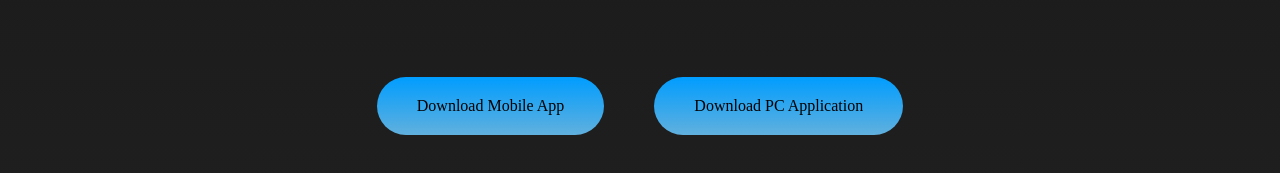
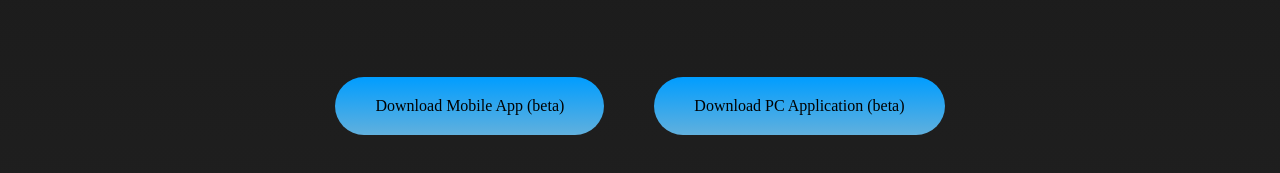
Before and after one commit to AltairByte/AirSteer-Website, a plain HTML site: page index.html in a window 1280 px wide. Shown: the part 529-702 px from the top of the page. Drawn offline with Linux system fonts and the light colour scheme; a web font is replaced by a local one.

Commit message:
link added for pc app, and beta mentioned

```diff
--- a/index.html
+++ b/index.html
@@ -51,10 +51,10 @@
 
                 <div class="download_row">
                     <a href="https://drive.usercontent.google.com/download?id=1HeF45FzbMputROolcwaef_Kd1Aws4SCb&export=download&authuser=3&confirm=t&uuid=b00d836e-121f-46e4-a288-b1f668da4a74&at=AAINaIJQhYNQyUd-_CMJsj-D_6rO:1781886009327" target="_blank" class="download_button">
-                        Download Mobile App
+                        Download Mobile App (beta)
                     </a>
-                    <a href="notavailblerightnow.com" target="_blank" class="download_button">
-                        Download PC Application
+                    <a href="https://www.patreon.com/AltairByte/posts/early-access-to-162979897?utm_medium=clipboard_copy&utm_source=copyLink&utm_campaign=postshare_creator&utm_content=join_link" target="_blank" class="download_button">
+                        Download PC Application (beta)
                     </a>
                 </div>
             </div>
```
